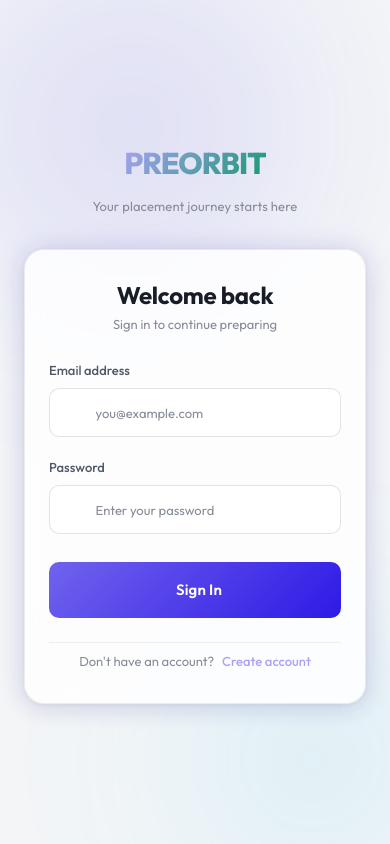
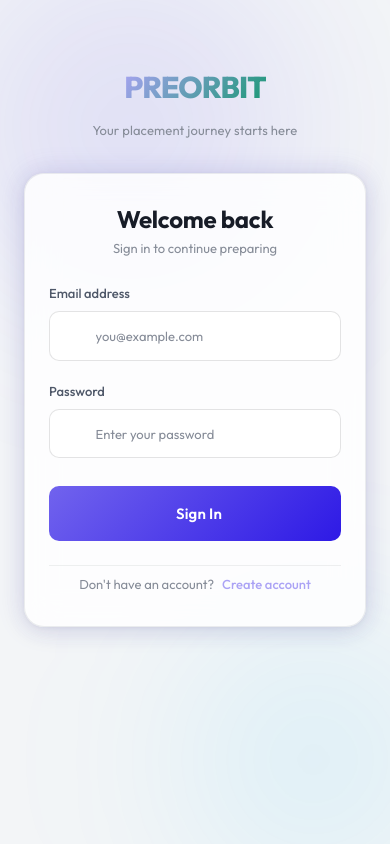
Before and after one commit to Reddevil522/PREORBIT, an Angular app in the folder frontend/: page /login in a window 390 px wide. Built offline with nearby package versions, Linux system fonts and the light colour scheme; some icons are missing.

Commit message:
fix: make login and signup pages fully scrollable

```diff
--- a/frontend/src/app/pages/auth/login/login.component.css
+++ b/frontend/src/app/pages/auth/login/login.component.css
@@ -350,3 +350,14 @@
     width: 100% !important;
   }
 }
+
+@media (max-width: 768px) {
+  .login-page {
+    height: 100dvh;
+    overflow-y: auto;
+    overflow-x: hidden;
+    padding-top: 4rem;
+    padding-bottom: 4rem;
+    align-items: flex-start; /* Ensure content starts at top when scrolling */
+  }
+}
--- a/frontend/src/app/pages/auth/register/register.component.css
+++ b/frontend/src/app/pages/auth/register/register.component.css
@@ -357,3 +357,14 @@
     width: 100% !important;
   }
 }
+
+@media (max-width: 768px) {
+  .register-page {
+    height: 100dvh;
+    overflow-y: auto;
+    overflow-x: hidden;
+    padding-top: 4rem;
+    padding-bottom: 4rem;
+    align-items: flex-start; /* Ensure content starts at top when scrolling */
+  }
+}
```
